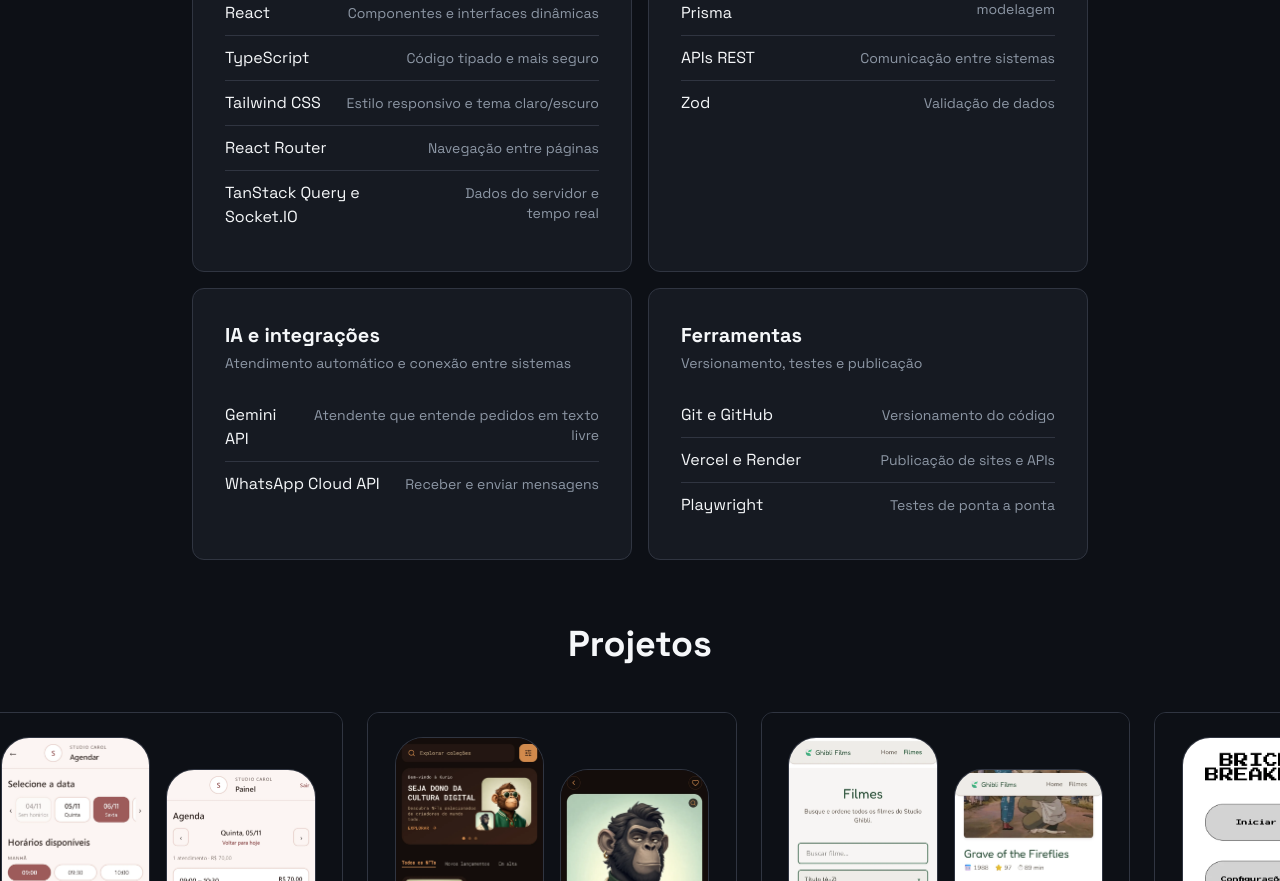
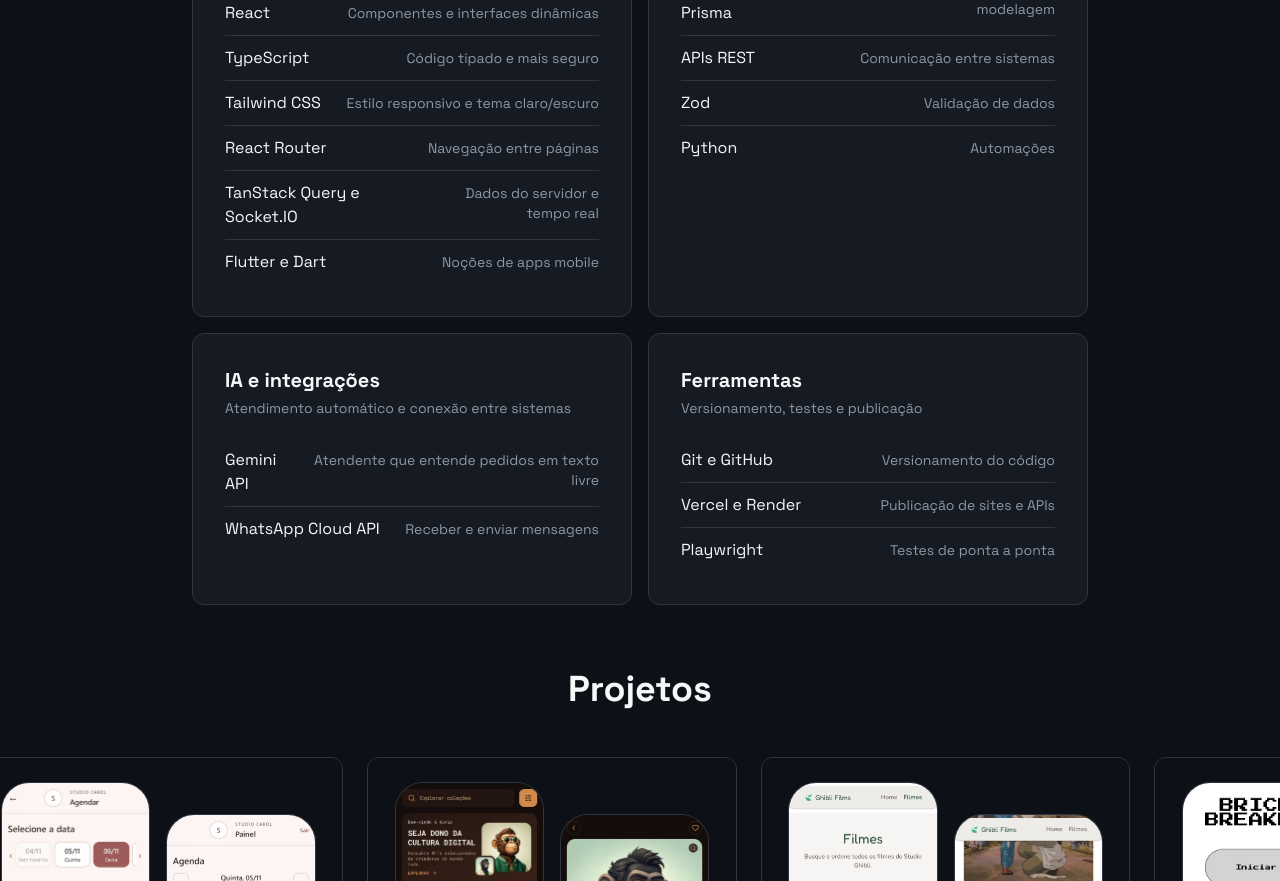
Before and after one commit to MaiconCasagrandaDev/portifolio-maicon, a React (Vite) app: page / in a window 1280 px wide. Shown: the part 1580-2461 px from the top of the page. Built offline with nearby package versions, Linux system fonts and the light colour scheme.

Commit message:
feat: adiciona Flutter, Dart e Python em Tecnologias

```diff
--- a/src/components/Skills/Tecnologias.tsx
+++ b/src/components/Skills/Tecnologias.tsx
@@ -9,6 +9,7 @@ const areas = [
             { nome: "Tailwind CSS", descricao: "Estilo responsivo e tema claro/escuro" },
             { nome: "React Router", descricao: "Navegação entre páginas" },
             { nome: "TanStack Query e Socket.IO", descricao: "Dados do servidor e tempo real" },
+            { nome: "Flutter e Dart", descricao: "Noções de apps mobile" },
         ],
     },
     {
@@ -19,6 +20,7 @@ const areas = [
             { nome: "PostgreSQL e Prisma", descricao: "Banco de dados e modelagem" },
             { nome: "APIs REST", descricao: "Comunicação entre sistemas" },
             { nome: "Zod", descricao: "Validação de dados" },
+            { nome: "Python", descricao: "Automações" },
         ],
     },
     {
```
